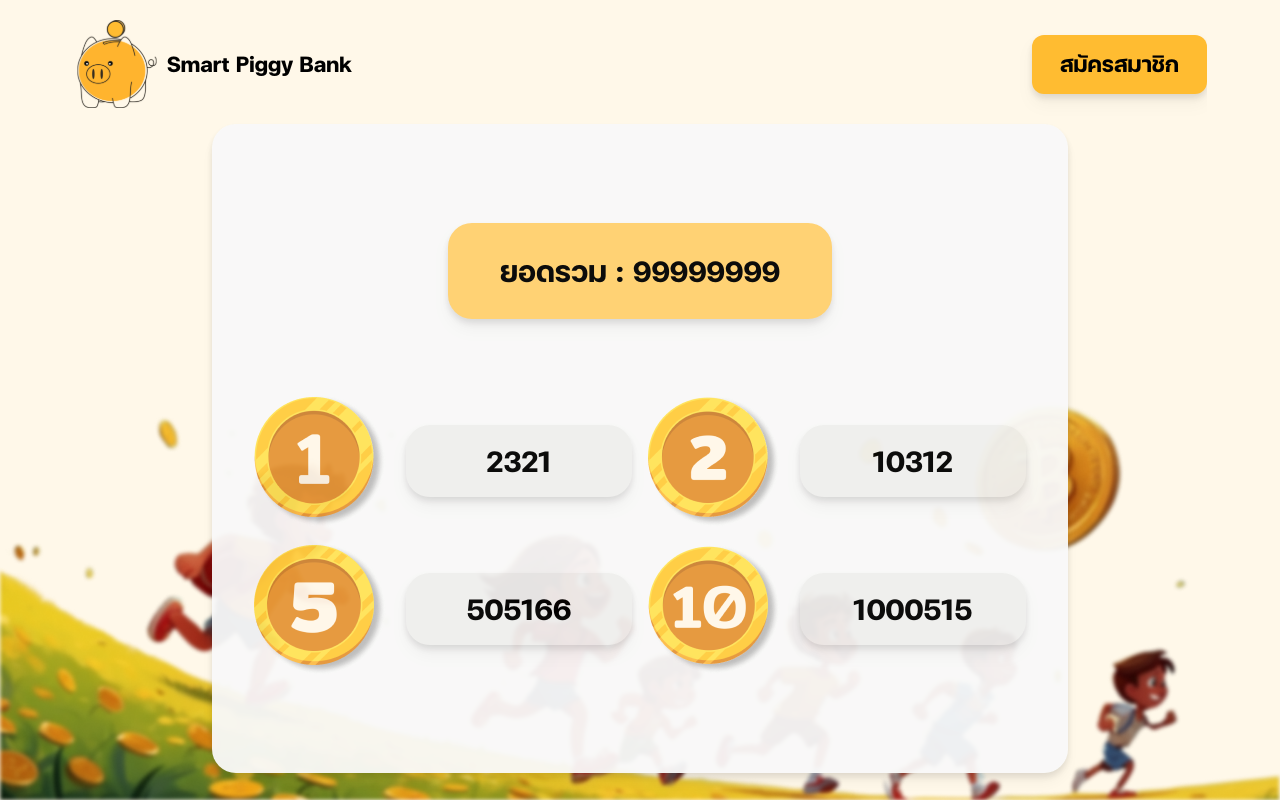
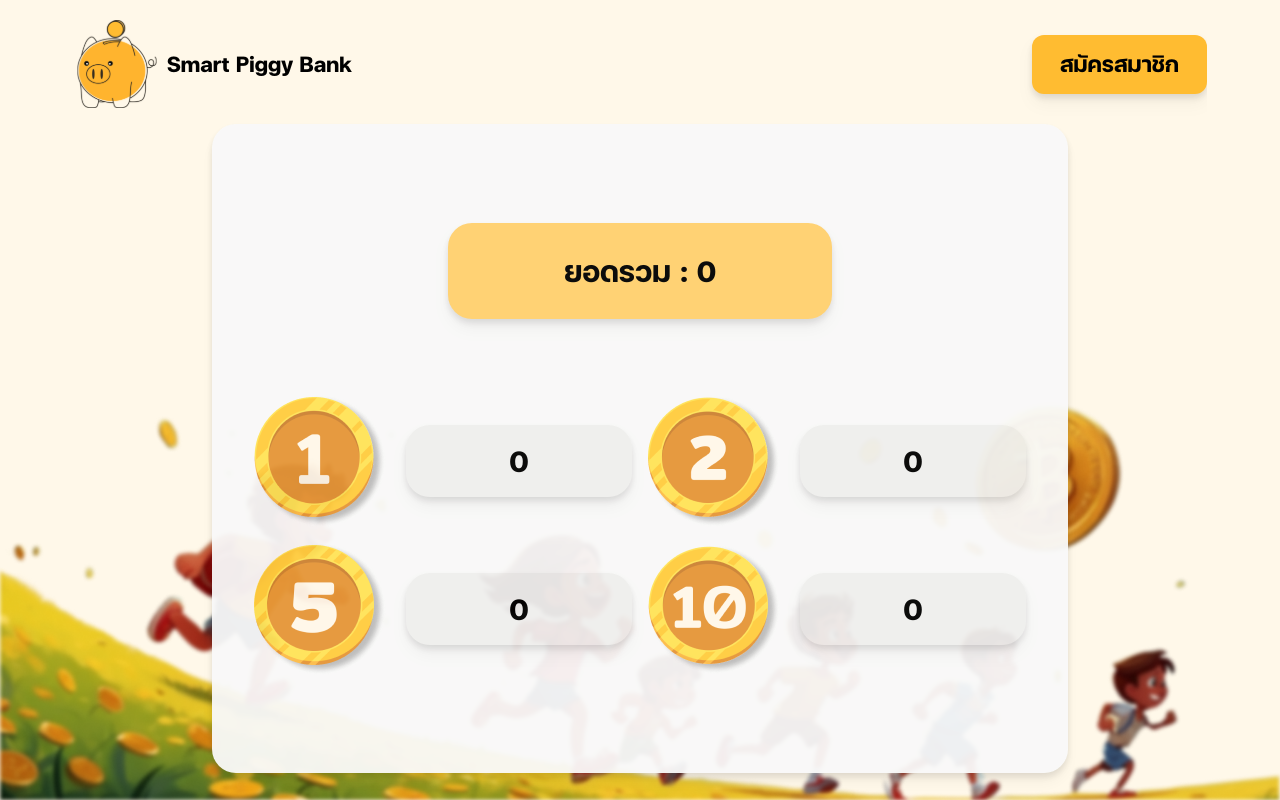
Before and after one commit to PitakPxt/Smart-piggy-bank, a React (Vite) app: page /home in a window 1280 px wide. Built offline with nearby package versions, Linux system fonts and the light colour scheme; no server answers; the database is empty.

Commit message:
Home succeed

```diff
--- a/src/App.jsx
+++ b/src/App.jsx
@@ -10,13 +10,15 @@ import Otp from "@pages/Otp";
 import Forget from "@pages/Forget";
 import Regisret from "@pages/Regisret";
 import ChangePassLog from "@pages/ChangePassLog";
-import FriendPartyModal from "@components/modals/FriendPartyModal";
+import Party from "@pages/Party";
 import AddFriendModal from "@components/modals/AddFriendModal";
 import YourComponent from "@pages/YourComponent";
 import { BrowserRouter as Router, Routes, Route } from "react-router-dom";
+import { SavingProvider } from "./context/SavingContext";
 
 function App() {
   return (
+    <SavingProvider>
       <Router>
         <Routes>
           <Route path="/" element={<Layout />}>
@@ -24,7 +26,7 @@ function App() {
             <Route path="login" element={<Login />} />
             <Route path="unlock-pin" element={<UnlockPin />} />
             <Route path="create-party" element={<CreateParty />} />
-          {/* <Route path="Community" element={<Community />} /> */}
+            <Route path="party" element={<Party />} />
             <Route path="saving" element={<YourComponent />} />
             <Route path="profile" element={<Profile />} />
             <Route path="add-friend" element={<AddFriendModal />} />
@@ -35,7 +37,7 @@ function App() {
           </Route>
         </Routes>
       </Router>
-    // <Layout></Layout>
+    </SavingProvider>
   );
 }
 
--- a/src/components/modals/InvitePartyModal.jsx
+++ b/src/components/modals/InvitePartyModal.jsx
@@ -47,25 +47,6 @@ export default function InvitePartyModal({ onClose, onInviteFriend }) {
 
   const handleRemoveFriend = (friendPhone) => {
     setFriends((prev) => prev.filter((phone) => phone !== friendPhone));
-  };
-
-  const handleInvite = async () => {
-    try {
-      const friendRef = doc(db, "friends", phone);
-      await updateDoc(friendRef, {
-        partyRequest: arrayUnion(currentUserPhone),
-      });
-
-      // ส่งข้อมูลเพื่อนที่เชิญไปยัง CreateParty
-      onInviteFriend({
-        phone: phone,
-        profileImageURL: friendData.profileImageURL,
-      });
-
-      onInvited(phone);
-    } catch (error) {
-      console.error("Error sending party invite:", error);
-    }
   };
 
   const handleInvitedFriend = (friendData) => {
@@ -139,16 +120,17 @@ const InviteItem = ({ phone, currentUserPhone, onInvited }) => {
 
   const handleInvite = async () => {
     try {
-      const friendRef = doc(db, "friends", phone);
-      await updateDoc(friendRef, {
-        partyRequest: arrayUnion(currentUserPhone),
-      });
+      // const friendRef = doc(db, "friends", phone);
+      // await updateDoc(friendRef, {
+      //   partyRequest: arrayUnion(currentUserPhone),
+      // });
 
       // ส่งข้อมูลเพื่อนกลับไปที่ InvitePartyModal
       onInvited({
         phone: phone,
         name: friendData.name,
         profileImageURL: friendData.profileImageURL,
+        phone,
       });
 
       setIsInvited(true);
--- a/src/context/AuthContext.jsx
+++ b/src/context/AuthContext.jsx
@@ -11,7 +11,7 @@ import { realtimeDb } from "../lib/firebase";
 const AuthContext = createContext();
 
 export const AuthContextProvider = ({ children }) => {
-  const [user, setUser] = useState({});
+  const [user, setUser] = useState(null);
 
   const logIn = (email, password) => {
     return signInWithEmailAndPassword(auth, email, password);
--- /dev/null
+++ b/src/context/SavingContext.jsx
@@ -0,0 +1,51 @@
+import { createContext, useContext, useEffect } from "react";
+import { ref, onValue } from "firebase/database";
+import { doc, setDoc } from "firebase/firestore";
+import { db, realtimeDb } from "../lib/firebase";
+
+const SavingContext = createContext();
+
+export function SavingProvider({ children }) {
+  useEffect(() => {
+    // อ้างอิงไปที่ collection saving ใน Realtime Database
+    const savingRef = ref(realtimeDb, "saving");
+
+    // ติดตามการเปลี่ยนแปลงข้อมูลใน Realtime Database
+    const unsubscribe = onValue(savingRef, async (snapshot) => {
+      if (!snapshot.exists()) return;
+
+      const savingData = snapshot.val();
+
+      // วนลูปอัพเดทแต่ละ document ใน Firestore
+      for (const [docId, data] of Object.entries(savingData)) {
+        try {
+          const docRef = doc(db, "saving", docId);
+          await setDoc(docRef, {
+            coin1: data.coin1 || 0,
+            coin2: data.coin2 || 0,
+            coin5: data.coin5 || 0,
+            coin10: data.coin10 || 0,
+            total:
+              (data.coin1 || 0) +
+              (data.coin2 || 0) * 2 +
+              (data.coin5 || 0) * 5 +
+              (data.coin10 || 0) * 10,
+            updatedAt: new Date().toISOString(),
+            status: data.status || false,
+          });
+        } catch (error) {
+          console.error(`Error updating document ${docId}:`, error);
+        }
+      }
+    });
+
+    // Cleanup subscription
+    return () => unsubscribe();
+  }, []);
+
+  return <SavingContext.Provider value={{}}>{children}</SavingContext.Provider>;
+}
+
+export function useSaving() {
+  return useContext(SavingContext);
+}
--- a/src/main.jsx
+++ b/src/main.jsx
@@ -3,13 +3,15 @@ import { createRoot } from "react-dom/client";
 import "./index.css";
 import App from "./App.jsx";
 import { AuthContextProvider } from "./context/AuthContext";
-
+import { SavingProvider } from "./context/SavingContext";
 createRoot(document.getElementById("root")).render(
   <Fragment>
     {/* <StrictMode> */}
-    <AuthContextProvider>
-      <App />
-    </AuthContextProvider>
+    <SavingProvider>
+      <AuthContextProvider>
+        <App />
+      </AuthContextProvider>
+    </SavingProvider>
     {/* </StrictMode> */}
   </Fragment>
 );
--- a/src/pages/Home.jsx
+++ b/src/pages/Home.jsx
@@ -1,50 +1,102 @@
-import React from "react";
+import React, { useEffect, useState } from "react";
+import { db } from "../lib/firebase";
+import { doc, onSnapshot } from "firebase/firestore";
+import { useUserAuth } from "../context/AuthContext"; // สมมติว่ามี context สำหรับ auth
 import Coin1 from "../assets/images/coin-1.png";
 import Coin2 from "../assets/images/coin-2.png";
 import Coin5 from "../assets/images/coin-5.png";
 import Coin10 from "../assets/images/coin-10.png";
 import BtnYellow from "../components/BtnYellow";
+import { Link } from "react-router-dom";
+
+// สร้าง component ย่อยสำหรับแสดงข้อมูลเหรียญ
+const CoinDisplay = ({ coinImage, value }) => (
+  <div className="flex items-center gap-5">
+    <img src={coinImage} alt="coin" />
+    <h1 className="w-[226px] h-[72px] bg-neutral-white-200 text-center text-h2-bold rounded-3xl content-center drop-shadow-lg">
+      {value}
+    </h1>
+  </div>
+);
 
 export default function Home() {
+  const [savingData, setSavingData] = useState(null);
+  const { user } = useUserAuth();
+
+  useEffect(() => {
+    if (!user) return;
+
+    // ดึงข้อมูล user document เพื่อหา savingNumber
+    const userDocRef = doc(db, "users", user.uid);
+
+    const unsubscribe = onSnapshot(userDocRef, (userDoc) => {
+      if (userDoc.exists()) {
+        const { savingNumber } = userDoc.data();
+
+        // ดึงข้อมูล saving document
+        const savingDocRef = doc(db, "saving", savingNumber);
+        onSnapshot(savingDocRef, (savingDoc) => {
+          if (savingDoc.exists()) {
+            const data = savingDoc.data();
+            setSavingData({
+              coin1: data.coin1 || 0,
+              coin2: data.coin2 || 0,
+              coin5: data.coin5 || 0,
+              coin10: data.coin10 || 0,
+              total: data.total || 0,
+            });
+          } else {
+            // กรณีไม่พบ document ให้ set ค่าเริ่มต้นเป็น 0 ทั้งหมด
+            setSavingData({
+              coin1: 0,
+              coin2: 0,
+              coin5: 0,
+              coin10: 0,
+              total: 0,
+            });
+          }
+        });
+      } else {
+        // กรณีไม่พบ user document
+        setSavingData({
+          coin1: 0,
+          coin2: 0,
+          coin5: 0,
+          coin10: 0,
+          total: 0,
+        });
+      }
+    });
+
+    return () => unsubscribe();
+  }, [user]);
+
+  const coins = [
+    { image: Coin1, value: savingData?.coin1 || 0 },
+    { image: Coin2, value: savingData?.coin2 || 0 },
+    { image: Coin5, value: savingData?.coin5 || 0 },
+    { image: Coin10, value: savingData?.coin10 || 0 },
+  ];
+
   return (
-    <>
-      <div className="flex flex-col w-full h-full justify-center items-center ">
-        <div
-          className="flex flex-col w-[856px] h-[649px] bg-neutral-white-100 opacity-95 rounded-3xl drop-shadow-lg
-        mx-auto overflow-hidden justify-center items-center mb-[50px]"
-        >
-          <h1 className="w-[384px] h-[96px] mb-[76px] bg-primary-400 text-center text-h2-bold rounded-3xl content-center drop-shadow-lg">
-            ยอดรวม : 99999999
-          </h1>
-          <div className="grid grid-cols-2 gap-4 ">
-            <div className="flex items-center gap-5">
-              <img src={Coin1}></img>
-              <h1 className="w-[226px] h-[72px] bg-neutral-white-200 text-center text-h2-bold rounded-3xl content-center drop-shadow-lg">
-                2321
-              </h1>
-            </div>
-            <div className="flex items-center gap-5">
-              <img src={Coin2}></img>
-              <h1 className="w-[226px] h-[72px] bg-neutral-white-200 text-center text-h2-bold rounded-3xl content-center drop-shadow-lg">
-                10312
-              </h1>
-            </div>
-            <div className="flex items-center gap-5">
-              <img src={Coin5}></img>
-              <h1 className="w-[226px] h-[72px] bg-neutral-white-200 text-center text-h2-bold rounded-3xl content-center drop-shadow-lg">
-                505166
-              </h1>
-            </div>
-            <div className="flex items-center gap-5">
-              <img src={Coin10}></img>
-              <h1 className="w-[226px] h-[72px] bg-neutral-white-200 text-center text-h2-bold rounded-3xl content-center drop-shadow-lg">
-                1000515
-              </h1>
-            </div>
-          </div>
+    <div className="flex flex-col w-full h-full justify-center items-center">
+      <div className="flex flex-col w-[856px] h-[649px] bg-neutral-white-100 opacity-95 rounded-3xl drop-shadow-lg mx-auto overflow-hidden justify-center items-center mb-[50px]">
+        <h1 className="w-[384px] h-[96px] mb-[76px] bg-primary-400 text-center text-h2-bold rounded-3xl content-center drop-shadow-lg">
+          ยอดรวม : {savingData?.total || 0}
+        </h1>
+        <div className="grid grid-cols-2 gap-4">
+          {coins.map((coin, index) => (
+            <CoinDisplay
+              key={index}
+              coinImage={coin.image}
+              value={coin.value}
+            />
+          ))}
         </div>
+      </div>
+      <Link to="/party">
         <BtnYellow className={"px-[98px]"} text={"ดูปาร์ตี้"} />
-      </div>
-    </>
+      </Link>
+    </div>
   );
 }
--- a/src/pages/Party.jsx
+++ b/src/pages/Party.jsx
@@ -1,4 +1,5 @@
 import React, { useState } from "react";
+import { Link } from "react-router-dom";
 import LogoNumber1 from "../assets/images/number-1.png";
 import LogoNumber2 from "../assets/images/number-2.png";
 import LogoNumber3 from "../assets/images/number-3.png";
@@ -18,7 +19,9 @@ export default function Party() {
           className="w-[768px] h-[814px] flex flex-col justify-start items-center
           bg-neutral-white-100 rounded-3xl overflow-hidden drop-shadow-lg gap-[18px] pt-[42px] relative"
         >
-          <BtnBack />
+          <Link to="/home">
+            <BtnBack />
+          </Link>
           <div className="text-center items-center mt-[28px]">
             <h2 className="text-h2-bold">ปาร์ตี้ : {partyName}</h2>
             <div className="flex gap-[28px]">
@@ -135,13 +138,13 @@ export default function Party() {
               </li>
             </ul>
           </div>
-          <a
+          <div
             className="px-[32px] py-[12px] absolute bottom-[24px] bg-transparent border-2 border-error-300 text-error-300 text-h3-bold
             rounded-xl drop-shadow-lg hover:border-error-200 hover:bg-error-200 hover:text-neutral-white-100"
             type="submit"
           >
             สิ้นสุดปาร์ตี้
-          </a>
+          </div>
         </div>
       </div>
     </>
--- a/src/pages/YourComponent.jsx
+++ b/src/pages/YourComponent.jsx
@@ -4,7 +4,7 @@ import { useUserAuth } from "../context/AuthContext";
 function YourComponent() {
   const [savingData, setSavingData] = useState(null);
   const { getRealtimeDb } = useUserAuth();
-  const userId = "00002";
+  const userId = "00001";
 
   useEffect(() => {
     const unsubscribe = getRealtimeDb(`saving/${userId}`, async (data) => {
```
Also changed, not shown: src/components/modals/FriendPartyModal.jsx (+18 -9 lines), src/pages/CreateParty.jsx (+45 -14 lines). Lines whose indentation alone changed are shown as unchanged.
